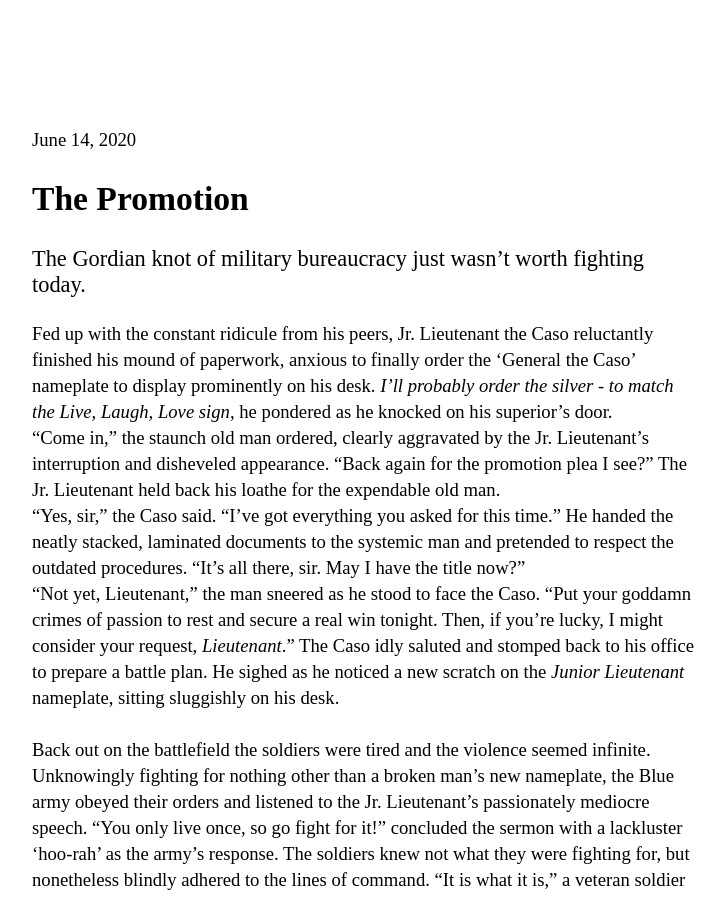
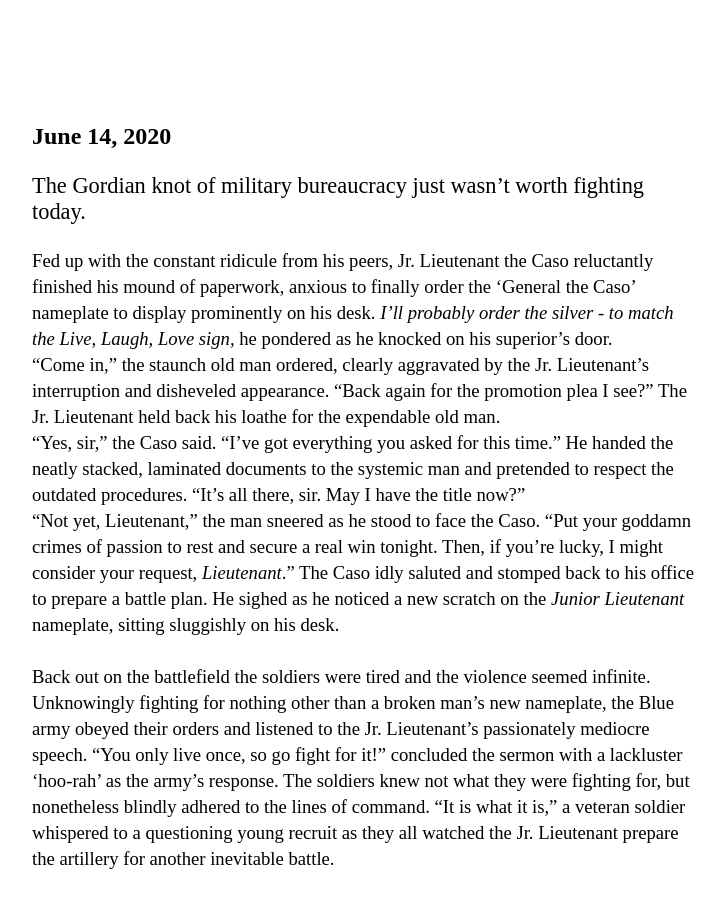
Before and after one commit to kduckets/tfw, a Next.js app: page / in a window 1280 px wide. Shown: the part 7600-8497 px from the top of the page, without its empty margins (277-1002 px from the left). Built offline with nearby package versions, Linux system fonts and the light colour scheme; a web font is replaced by a local one.

Commit message:
Update index.js

```diff
--- a/pages/index.js
+++ b/pages/index.js
@@ -188,9 +188,7 @@ perhaps the world), allowing a blood-colored history to once again, repeat itsel
 </div>
 
 <div className="fullHeight">
-<p className="story"><small>June 14, 2020</small>
-<h2>The Promotion</h2>
-</p>
+<h2>June 14, 2020</h2>
   <p> The Gordian knot of military bureaucracy just wasn’t worth fighting today. </p>
 
 <p className="story">
```
